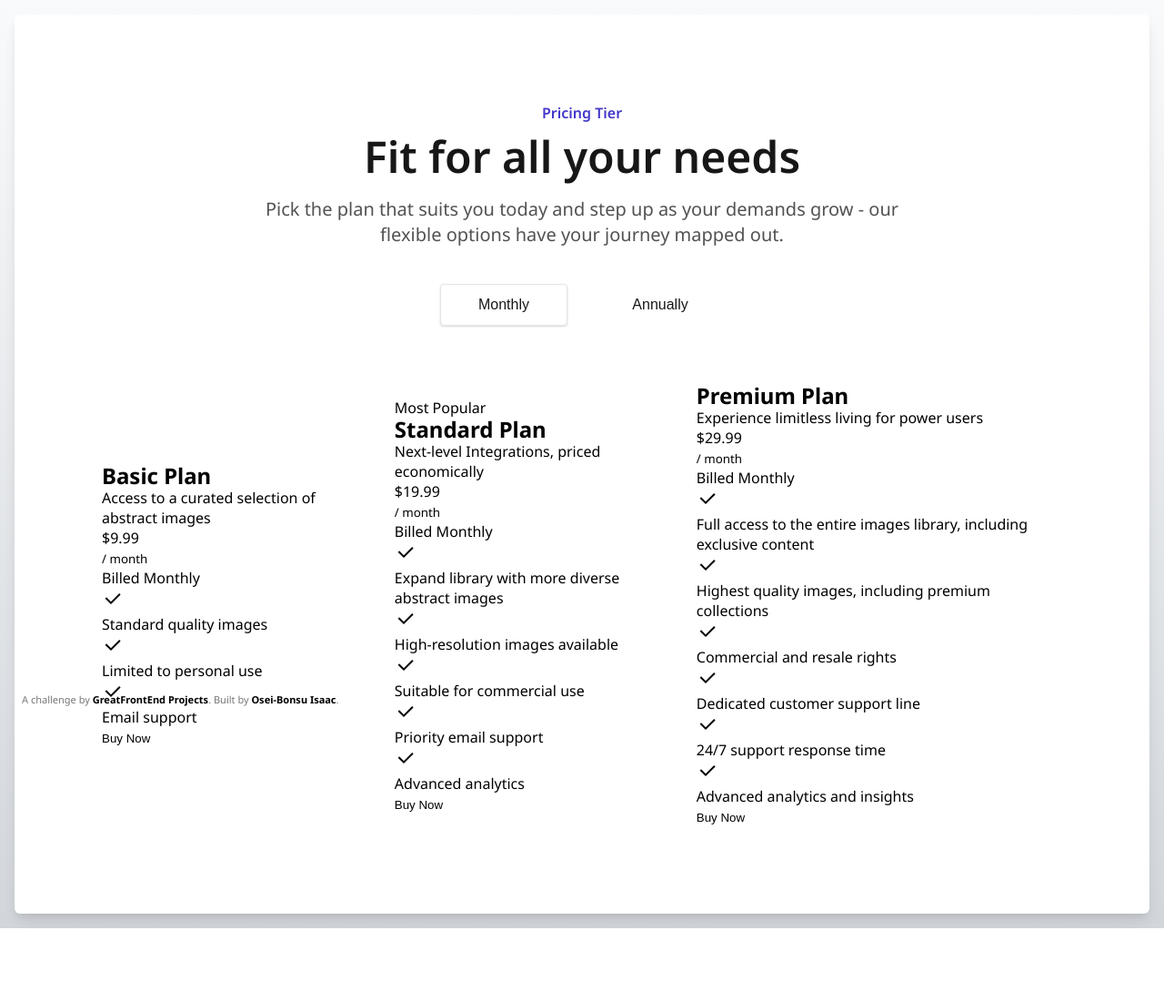
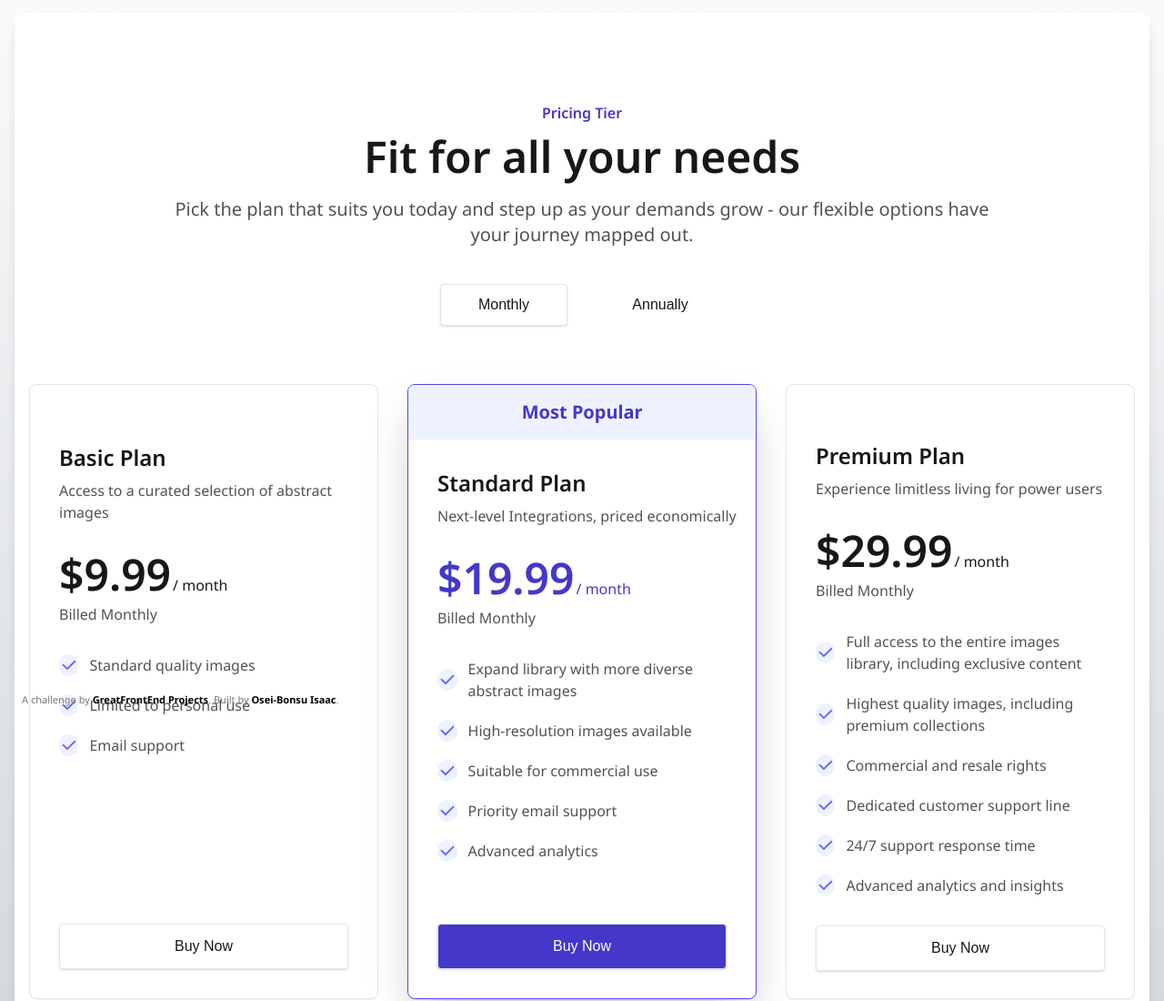
Before and after one commit to io-oseinana/GreatFrontEnd-Project, a plain HTML site: page index.html in a window 1280 px wide. Shown: the top 1100 px of the page at 91% size. Before the commit the page ends 1020 px from the top, so only its background shows below. Drawn offline with Linux system fonts and the light colour scheme.

Commit message:
Style card sections for desktop

```diff
--- a/css/style.css
+++ b/css/style.css
@@ -218,8 +218,250 @@ gap: .375rem; */
   justify-content: center;
   align-items: center;
   gap: 32px;
-  align-self: stretch;
 }
+
+.pricing-card {
+  display: flex;
+flex-direction: column;
+justify-content: center;
+gap: 32px;
+flex-grow: 1;
+background-color: #ffffff;
+padding: 32px;
+border-radius: 8px;
+border-width: 1px;
+border-style: solid;
+border-color: #e5e5e5;
+box-shadow: 0px 1px 2px 0 rgb(0 0 0 / 0.05);
+width: 384px;
+height: 676px;
+
+}
+
+.pricing-card .text-pair {
+  display: flex;
+flex-direction: column;
+justify-content: center;
+gap: 8px;
+}
+
+.pricing-card .text-pair h2 {
+  font-weight: 600;
+  font-size: 24px;
+  line-height: 32px;
+  color: #171717;
+}
+
+.pricing-card .text-pair p {
+  font-weight: 400;
+  font-size: 16px;
+  line-height: 24px;
+  color: #525252;
+}
+
+.pricing-card .text-pair .price {
+  display: flex;
+  align-items: flex-end;
+  gap: 2px;
+}
+
+.pricing-card .text-pair .price p {
+  font-weight: 600;
+  font-size: 48px;
+  line-height: 48px;
+  color: #171717;
+}
+
+.pricing-card .text-pair .price small {
+  font-weight: 400;
+  font-size: 16px;
+  line-height: 24px;
+  color: #171717;
+}
+
+.pricing-card .bill {
+font-weight: 400;
+font-size: 16px;
+line-height: 24px;
+color: #525252;
+}
+
+.row-one {
+  display: flex;
+flex-direction: column;
+gap: 20px;
+flex-grow: 1;
+height: 300px;
+}
+
+.row-one li {
+display: flex;
+align-items: center;
+gap: 12px;
+}
+
+.row-one li svg {
+background-color: #eef2ff;
+border-radius: 9999px;
+color: #6366f1;
+}
+
+.text-body {
+  display: flex;
+flex-direction: column;
+justify-content: center;
+gap: 12px;
+flex-grow: 1;
+width: 100%;
+}
+
+.text-body p {
+font-weight: 400;
+font-size: 16px;
+line-height: 24px;
+color: #525252;
+}
+
+.btn-buy-now {
+  display: flex;
+justify-content: center;
+align-items: center;
+gap: 6px;
+background-color: #ffffff;
+padding: 12px 20px;
+border-radius: 4px;
+border-width: 0.5px;
+border-style: solid;
+border-color: #e5e5e5;
+box-shadow: 0px 1px 2px 0 rgb(0 0 0 / 0.06), 0px 1px 3px 0 rgb(0 0 0 / 0.10);
+}
+
+.btn-buy-now span {
+  padding: 0px 2px;
+  font-weight: 500;
+  font-size: 16px;
+  line-height: 24px;
+  color: #171717;
+}
+
+.popular {
+  display: flex;
+flex-direction: column;
+gap: 32px;
+flex-grow: 1;
+background-color: #ffffff;
+border-radius: 8px;
+border-width: 1px;
+border-style: solid;
+border-color: #4f46e5;
+box-shadow: 0px 25px 50px -12px rgb(0 0 0 / 0.25);
+padding: 0;
+}
+
+.popular .highlight {
+  display: flex;
+  justify-content: center;
+  align-items: center;
+  background-color: #eef2ff;
+  padding: 16px 0px;
+  border-top-left-radius: 7px;
+border-top-right-radius: 7px;
+}
+
+.popular .highlight p {
+font-weight: 700;
+font-size: 20px;
+line-height: 28px;
+text-align: center;
+color: #4338ca;
+
+}
+
+.popular .text-pair {
+  display: flex;
+flex-direction: column;
+justify-content: center;
+gap: 8px;
+padding-left: 32px;
+
+ .price p {
+  color: #4338ca;
+ }
+ .price small {
+  color: #4338ca;
+ }
+}
+
+.popular .row-one {
+  display: flex;
+flex-direction: column;
+gap: 20px;
+height: 264px;
+padding-left: 32px;
+padding-right: 24px;
+}
+
+.popular .row-one li {
+  width: 336px;
+display: flex;
+align-items: center;
+gap: 12px;
+
+  .text-pair {
+    display: flex;
+flex-direction: column;
+justify-content: center;
+gap: 12px;
+align-self: stretch;
+padding: 0;
+  }
+}
+
+.popular .footer {
+  display: flex;
+flex-direction: column;
+justify-content: center;
+gap: 8px;
+padding: 0px 32px 32px;
+}
+
+.popular .btn-buy-now {
+  display: flex;
+justify-content: center;
+align-items: center;
+gap: 6px;
+background-color: #4338ca;
+padding: 12px 20px;
+border-radius: 4px;
+box-shadow: 0px 1px 2px 0 rgb(0 0 0 / 0.06), 0px 1px 3px 0 rgb(0 0 0 / 0.10);
+
+ span {
+  display: flex;
+justify-content: center;
+align-items: center;
+padding: 0px 2px;
+font-weight: 500;
+font-size: 16px;
+line-height: 24px;
+color: #ffffff;
+ }
+}
+
+/* .premium-plan .pricing-card {
+  display: flex;
+  flex-direction: column;
+  align-items: center;
+  gap: 32px;
+  flex-grow: 1;
+  background-color: #ffffff;
+  padding: 32px;
+  border-radius: 8px;
+  border-width: 1px;
+  border-style: solid;
+  border-color: #e5e5e5;
+  box-shadow: 0px 1px 2px 0 rgb(0 0 0 / 0.05);
+color: #ffffff;
+} */
 
 .credits {
   color: #777;
```
